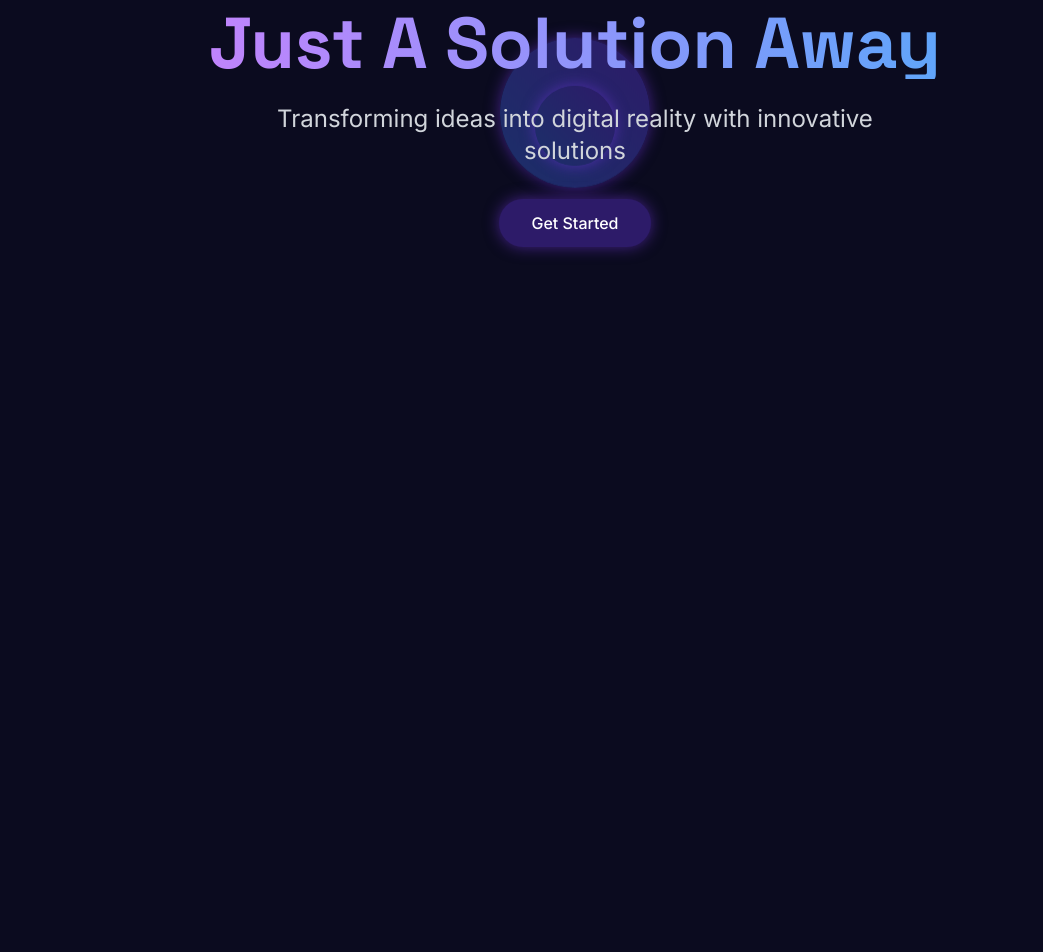
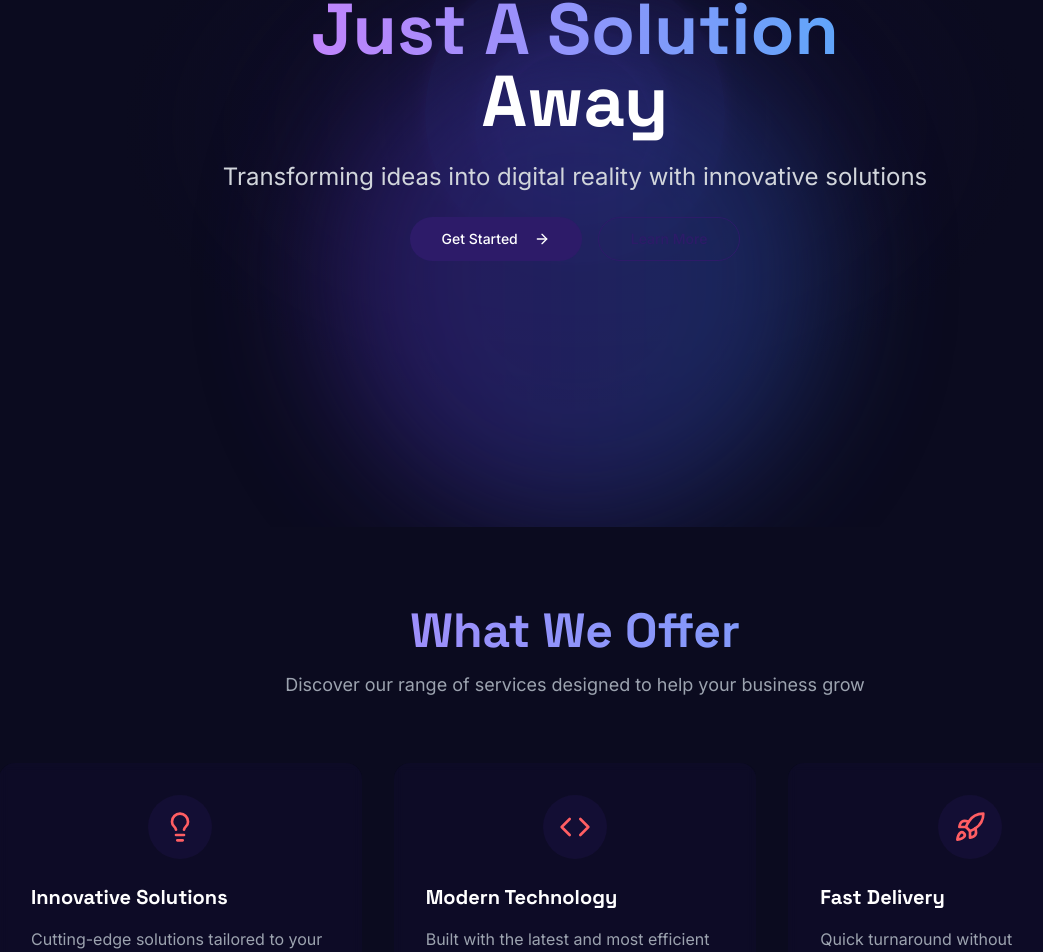
Before and after one commit to justasolution/cosmic-design-playground, a React (Vite) app: page / in a window 1280 px wide. Shown: the part 273-1225 px from the top of the page, without its empty margins (65-1108 px from the left). Before the commit the page ends 800 px from the top, so only its background shows below. Built offline with nearby package versions, Linux system fonts and the light colour scheme.

Commit message:
Create animated home page design
Implement a creative home page filled with animations and designs to enhance user experience.
[skip gpt_engineer]

```diff
--- /dev/null
+++ b/src/components/Features.tsx
@@ -0,0 +1,68 @@
+import { motion } from "framer-motion";
+import { Code, Lightbulb, Rocket } from "lucide-react";
+
+const features = [
+  {
+    icon: <Lightbulb className="h-8 w-8" />,
+    title: "Innovative Solutions",
+    description: "Cutting-edge solutions tailored to your unique needs"
+  },
+  {
+    icon: <Code className="h-8 w-8" />,
+    title: "Modern Technology",
+    description: "Built with the latest and most efficient technologies"
+  },
+  {
+    icon: <Rocket className="h-8 w-8" />,
+    title: "Fast Delivery",
+    description: "Quick turnaround without compromising quality"
+  }
+];
+
+const Features = () => {
+  return (
+    <section className="py-20 px-4 relative overflow-hidden">
+      <div className="max-w-6xl mx-auto">
+        <motion.div
+          initial={{ opacity: 0, y: 20 }}
+          whileInView={{ opacity: 1, y: 0 }}
+          transition={{ duration: 0.8 }}
+          viewport={{ once: true }}
+          className="text-center mb-16"
+        >
+          <h2 className="text-4xl md:text-5xl font-space font-bold gradient-text mb-4">
+            What We Offer
+          </h2>
+          <p className="text-gray-400 text-lg max-w-2xl mx-auto">
+            Discover our range of services designed to help your business grow
+          </p>
+        </motion.div>
+
+        <div className="grid grid-cols-1 md:grid-cols-3 gap-8">
+          {features.map((feature, index) => (
+            <motion.div
+              key={index}
+              initial={{ opacity: 0, y: 20 }}
+              whileInView={{ opacity: 1, y: 0 }}
+              transition={{ duration: 0.5, delay: index * 0.2 }}
+              viewport={{ once: true }}
+              className="bg-space-purple/10 backdrop-blur-sm rounded-2xl p-8 hover:bg-space-purple/20 transition-all duration-300"
+            >
+              <div className="bg-space-purple/20 w-16 h-16 rounded-full flex items-center justify-center mb-6 mx-auto text-space-accent">
+                {feature.icon}
+              </div>
+              <h3 className="text-xl font-space font-bold mb-4 text-white">
+                {feature.title}
+              </h3>
+              <p className="text-gray-400">
+                {feature.description}
+              </p>
+            </motion.div>
+          ))}
+        </div>
+      </div>
+    </section>
+  );
+};
+
+export default Features;
--- a/src/components/Hero.tsx
+++ b/src/components/Hero.tsx
@@ -1,51 +1,82 @@
 import { motion } from "framer-motion";
 import Planet from "./Planet";
+import { Button } from "./ui/button";
+import { ArrowRight } from "lucide-react";
 
 const Hero = () => {
   return (
     <div className="relative min-h-screen flex items-center justify-center overflow-hidden px-4">
+      {/* Background Planets */}
       <Planet
-        size="100px"
+        size="200px"
         position="top-20 right-[20%]"
         animation="animate-float"
+        className="opacity-70"
+      />
+      <Planet
+        size="300px"
+        position="bottom-40 left-[10%]"
+        animation="animate-float-slow"
+        className="opacity-50"
       />
       <Planet
         size="150px"
-        position="bottom-40 left-[10%]"
-        animation="animate-float-slow"
-      />
-      <Planet
-        size="80px"
         position="top-[30%] left-[15%]"
         animation="animate-float"
+        className="opacity-60"
       />
 
-      <div className="relative z-10 text-center">
-        <motion.h1
-          className="text-5xl md:text-7xl font-space font-bold gradient-text mb-6"
+      {/* Stars effect */}
+      <div className="absolute inset-0 bg-[radial-gradient(ellipse_at_center,_var(--tw-gradient-stops))] from-space-purple/20 via-space-dark to-space-dark" />
+
+      <div className="relative z-10 text-center max-w-4xl mx-auto">
+        <motion.div
           initial={{ opacity: 0, y: 20 }}
           animate={{ opacity: 1, y: 0 }}
           transition={{ duration: 0.8 }}
+          className="space-y-6"
         >
-          Just A Solution Away
-        </motion.h1>
+          <h1 className="text-5xl md:text-7xl font-space font-bold mb-6">
+            <span className="gradient-text">Just A Solution</span>
+            <br />
+            <span className="text-white">Away</span>
+          </h1>
+
           <motion.p
-          className="text-xl md:text-2xl text-gray-300 max-w-2xl mx-auto"
-          initial={{ opacity: 0, y: 20 }}
-          animate={{ opacity: 1, y: 0 }}
-          transition={{ duration: 0.8, delay: 0.2 }}
+            className="text-xl md:text-2xl text-gray-300"
+            initial={{ opacity: 0 }}
+            animate={{ opacity: 1 }}
+            transition={{ delay: 0.3, duration: 0.8 }}
           >
             Transforming ideas into digital reality with innovative solutions
           </motion.p>
-        <motion.button
-          className="mt-8 px-8 py-3 bg-space-purple hover:bg-space-blue rounded-full font-medium transition-all duration-300 glow"
+
+          <motion.div
             initial={{ opacity: 0, y: 20 }}
             animate={{ opacity: 1, y: 0 }}
-          transition={{ duration: 0.8, delay: 0.4 }}
+            transition={{ delay: 0.5, duration: 0.8 }}
+            className="flex flex-col sm:flex-row gap-4 justify-center mt-8"
+          >
+            <Button
+              size="lg"
+              className="bg-space-purple hover:bg-space-blue text-white rounded-full px-8 transition-all duration-300 group"
             >
               Get Started
-        </motion.button>
+              <ArrowRight className="ml-2 h-4 w-4 transition-transform group-hover:translate-x-1" />
+            </Button>
+            <Button
+              size="lg"
+              variant="outline"
+              className="rounded-full px-8 border-space-purple text-space-purple hover:bg-space-purple hover:text-white"
+            >
+              Learn More
+            </Button>
+          </motion.div>
+        </motion.div>
       </div>
+
+      {/* Animated gradient orb */}
+      <div className="absolute bottom-0 left-1/2 -translate-x-1/2 w-[500px] h-[500px] bg-gradient-to-r from-space-purple to-space-blue rounded-full filter blur-3xl opacity-20 animate-pulse-glow" />
     </div>
   );
 };
--- a/src/components/Planet.tsx
+++ b/src/components/Planet.tsx
@@ -11,7 +11,7 @@ const Planet = ({ size, position, animation, className }: PlanetProps) => {
   return (
     <div
       className={cn(
-        "planet",
+        "planet before:content-[''] before:absolute before:inset-0 before:rounded-full before:bg-gradient-to-r before:from-space-purple/50 before:to-space-blue/50 before:blur-xl before:opacity-50",
         animation,
         className
       )}
--- a/src/pages/Index.tsx
+++ b/src/pages/Index.tsx
@@ -1,9 +1,11 @@
 import Hero from "@/components/Hero";
+import Features from "@/components/Features";
 
 const Index = () => {
   return (
     <main className="bg-space-dark min-h-screen">
       <Hero />
+      <Features />
     </main>
   );
 };
```
Lines whose indentation alone changed are shown as unchanged.
